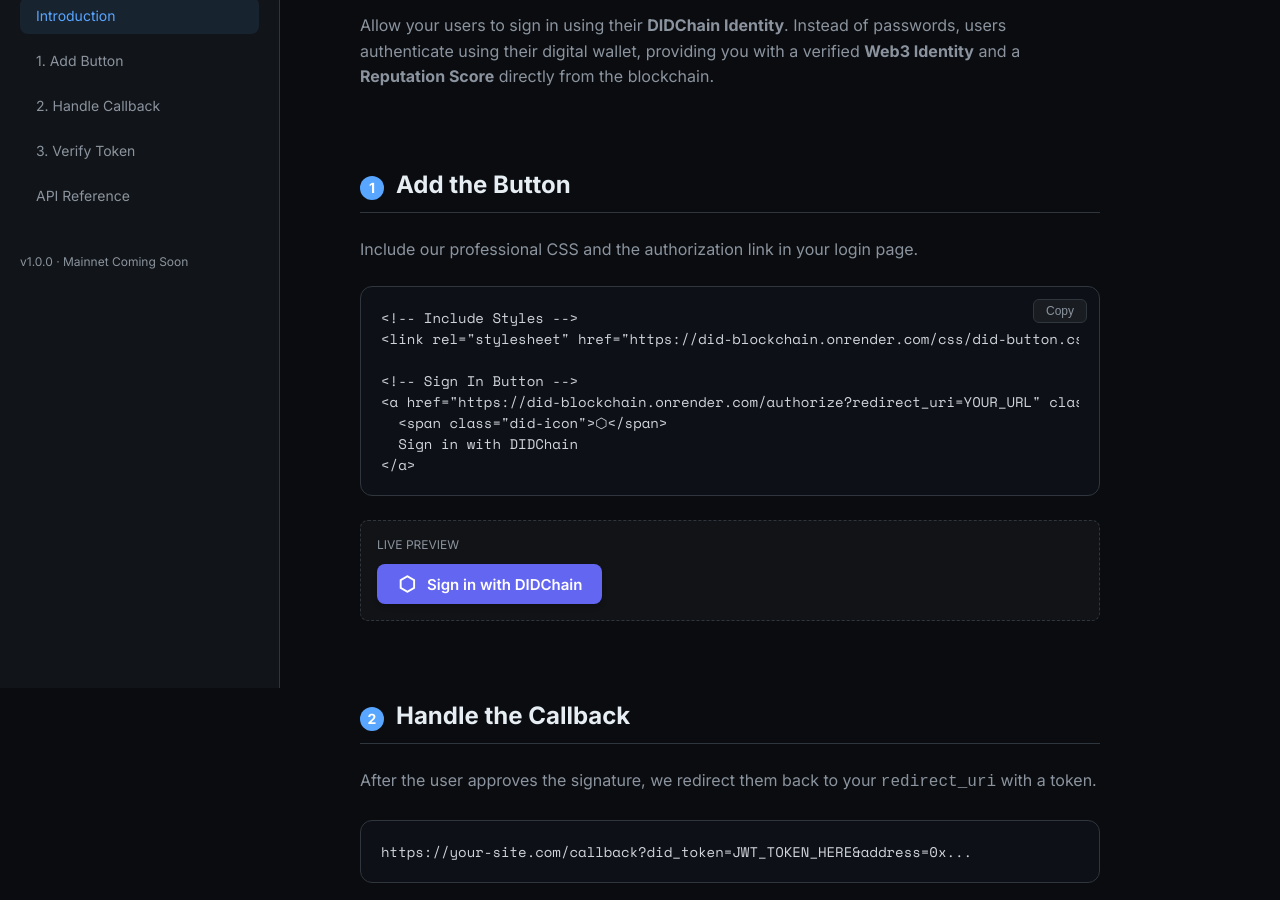
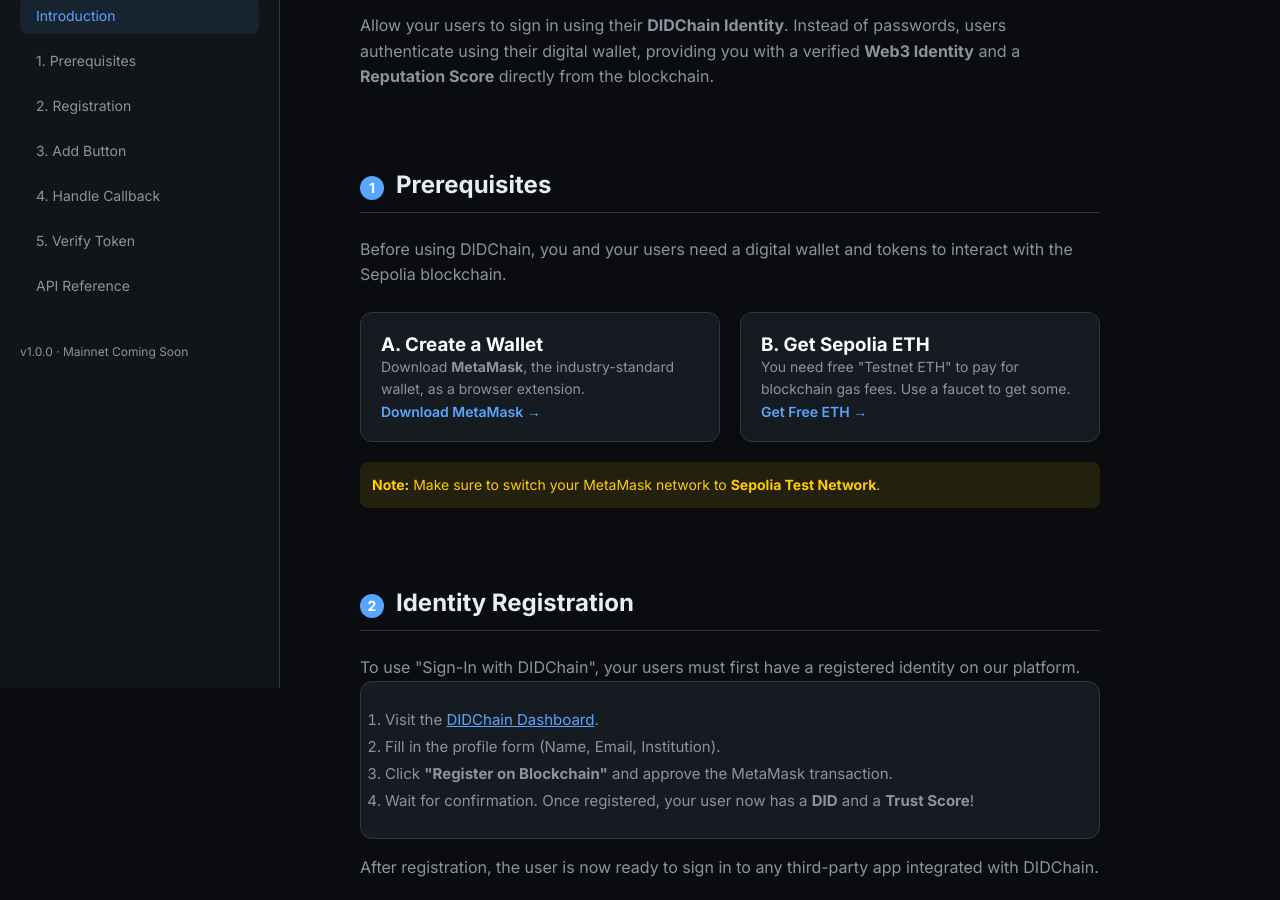
Before and after one commit to ashishghadigaonkar/Blockchain-did-project, a website: page frontend/docs.html in a window 1280 px wide. Shown: the part 112-1012 px from the top of the page. Drawn offline with nearby package versions, Linux system fonts and the light colour scheme.

Commit message:
Overhaul documentation with beginner-friendly guides and tutorial-style flow

```diff
--- a/frontend/docs.html
+++ b/frontend/docs.html
@@ -185,9 +185,11 @@
     </a>
     <nav class="sidebar-nav">
       <a href="#introduction" class="nav-item active">Introduction</a>
-      <a href="#add-button" class="nav-item">1. Add Button</a>
-      <a href="#callback" class="nav-item">2. Handle Callback</a>
-      <a href="#verify-token" class="nav-item">3. Verify Token</a>
+      <a href="#prerequisites" class="nav-item">1. Prerequisites</a>
+      <a href="#registration" class="nav-item">2. Registration</a>
+      <a href="#add-button" class="nav-item">3. Add Button</a>
+      <a href="#callback" class="nav-item">4. Handle Callback</a>
+      <a href="#verify-token" class="nav-item">5. Verify Token</a>
       <a href="#api-reference" class="nav-item">API Reference</a>
     </nav>
     <div class="sidebar-footer">
@@ -206,8 +208,44 @@
       </p>
     </section>
 
+    <section id="prerequisites">
+      <h2><span class="step-badge">1</span>Prerequisites</h2>
+      <p>Before using DIDChain, you and your users need a digital wallet and tokens to interact with the Sepolia blockchain.</p>
+
+      <div style="display: grid; grid-template-columns: 1fr 1fr; gap: 20px; margin-top: 24px;">
+        <div style="background: var(--card-bg); padding: 20px; border-radius: 12px; border: 1px solid var(--border-docs);">
+          <h3 style="margin-top: 0; color: white;">A. Create a Wallet</h3>
+          <p style="font-size: 14px;">Download <strong>MetaMask</strong>, the industry-standard wallet, as a browser extension.</p>
+          <a href="https://metamask.io/download/" target="_blank" style="color: var(--accent-docs); font-size: 14px; text-decoration: none; font-weight: 600;">Download MetaMask →</a>
+        </div>
+        <div style="background: var(--card-bg); padding: 20px; border-radius: 12px; border: 1px solid var(--border-docs);">
+          <h3 style="margin-top: 0; color: white;">B. Get Sepolia ETH</h3>
+          <p style="font-size: 14px;">You need free "Testnet ETH" to pay for blockchain gas fees. Use a faucet to get some.</p>
+          <a href="https://sepoliafaucet.com/" target="_blank" style="color: var(--accent-docs); font-size: 14px; text-decoration: none; font-weight: 600;">Get Free ETH →</a>
+        </div>
+      </div>
+      <p style="margin-top: 20px; font-size: 14px; color: #ffcc00; background: rgba(255, 204, 0, 0.1); padding: 12px; border-radius: 8px;">
+        <strong>Note:</strong> Make sure to switch your MetaMask network to <strong>Sepolia Test Network</strong>.
+      </p>
+    </section>
+
+    <section id="registration">
+      <h2><span class="step-badge">2</span>Identity Registration</h2>
+      <p>To use "Sign-In with DIDChain", your users must first have a registered identity on our platform.</p>
+
+      <div style="background: var(--card-bg); padding: 24px; border-radius: 12px; border: 1px solid var(--border-docs);">
+        <ol style="color: var(--text-muted); line-height: 1.8; font-size: 15px;">
+          <li>Visit the <a href="/" target="_blank" style="color: var(--accent-docs);">DIDChain Dashboard</a>.</li>
+          <li>Fill in the profile form (Name, Email, Institution).</li>
+          <li>Click <strong>"Register on Blockchain"</strong> and approve the MetaMask transaction.</li>
+          <li>Wait for confirmation. Once registered, your user now has a <strong>DID</strong> and a <strong>Trust Score</strong>!</li>
+        </ol>
+      </div>
+      <p style="margin-top: 16px;">After registration, the user is now ready to sign in to any third-party app integrated with DIDChain.</p>
+    </section>
+
     <section id="add-button">
-      <h2><span class="step-badge">1</span>Add the Button</h2>
+      <h2><span class="step-badge">3</span>Add the Button</h2>
       <p>Include our professional CSS and the authorization link in your login page.</p>
 
       <div class="code-container">
@@ -234,7 +272,7 @@
     </section>
 
     <section id="callback">
-      <h2><span class="step-badge">2</span>Handle the Callback</h2>
+      <h2><span class="step-badge">4</span>Handle the Callback</h2>
       <p>After the user approves the signature, we redirect them back to your <code>redirect_uri</code> with a token.</p>
 
       <div class="code-container">
@@ -246,8 +284,11 @@
     </section>
 
     <section id="verify-token">
-      <h2><span class="step-badge">3</span>Verify the Token (Backend)</h2>
-      <p>To prevent spoofing, your backend must verify the token using our endpoint.</p>
+      <h2><span class="step-badge">5</span>Verify the Token (Backend)</h2>
+      <p>
+        <strong>Crucial Security Step:</strong> After receiving the token on the frontend, you must never trust it immediately.
+        Your backend should send the token to our verification endpoint to ensure it was actually signed by DIDChain and hasn't been tampered with.
+      </p>
 
       <div class="code-container">
         <button class="copy-btn" onclick="copyCode('verify-js')">Copy</button>
```
